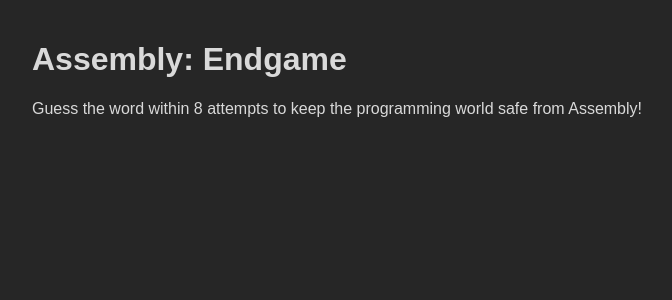
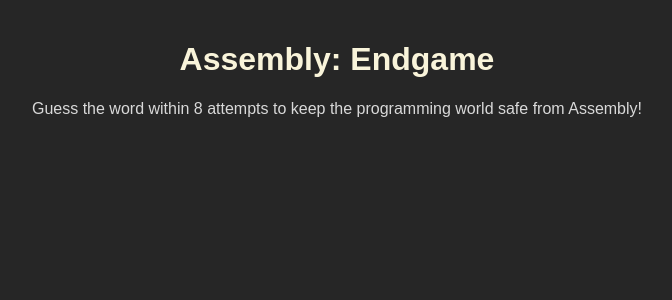
Before and after one commit to lubnafebin/react, a React (Vite) app in the folder assembly-endgame/: page / in a window 1280 px wide. Shown: the top 300 px of the page, without its empty margins (303-975 px from the left). Built offline with nearby package versions, Linux system fonts and the light colour scheme.

Commit message:
added some styles to the header section

```diff
--- a/assembly-endgame/src/index.css
+++ b/assembly-endgame/src/index.css
@@ -12,3 +12,17 @@ body{
   display: flex;
   justify-content: center;
 }
+
+header{
+  text-align: center;
+}
+
+header >h1{
+  font-size: 2rem;
+  font-weight: 600;
+  color: #F9F4DA;
+}
+
+header >p{
+  font-size: 1rem;
+}
```
